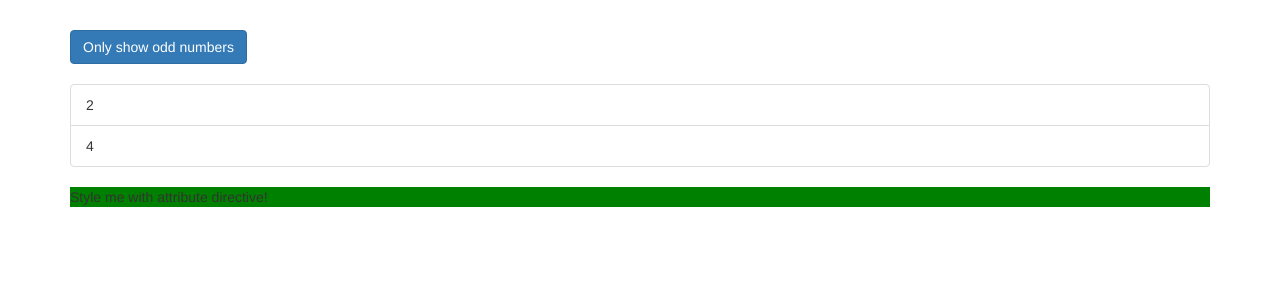
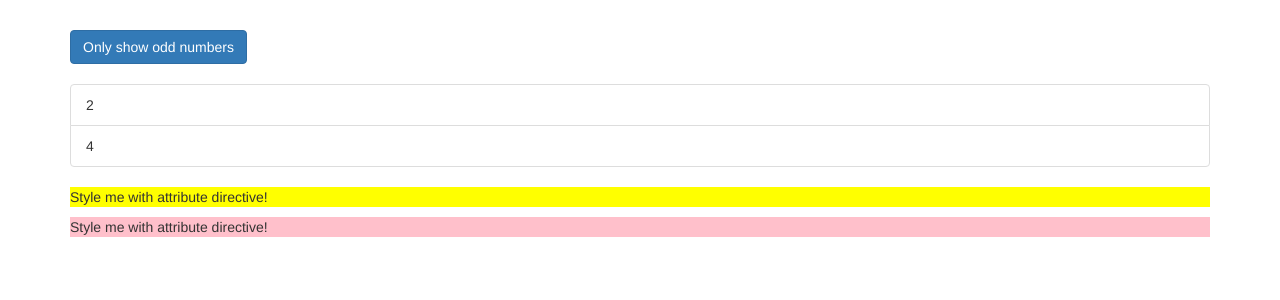
Before and after one commit to kunman93/angular-sandbox, an Angular app in the folder directives-start/: page / in a window 1280 px wide. Shown: the top 300 px of the page. Built offline with nearby package versions, Linux system fonts and the light colour scheme.

Commit message:
complete Section 7.98: Directives Deep Dive

```diff
--- a/directives-start/src/app/app.component.html
+++ b/directives-start/src/app/app.component.html
@@ -26,7 +26,12 @@
       <ng-template [ngIf]="onlyOdd">
         <p>Only odd</p>
       </ng-template>
-      <p appHighlight>Style me with attribute directive!</p>
+      <p appHighlight
+      [defaultColor]="'yellow'"
+      [highlightColor]="'green'">Style me with attribute directive!</p>
+      <p appHighlight
+      [defaultColor]="'pink'"
+      [highlightColor]="'violet'">Style me with attribute directive!</p>
     </div>
   </div>
 </div>
--- a/directives-start/src/app/directives/highlight.directive.ts
+++ b/directives-start/src/app/directives/highlight.directive.ts
@@ -1,10 +1,12 @@
-import { Directive, ElementRef, HostBinding, HostListener, OnInit, Renderer2 } from "@angular/core";
+import { Directive, ElementRef, HostBinding, HostListener, Input, OnInit, Renderer2 } from "@angular/core";
 
 @Directive({
     selector: '[appHighlight]'
 })
 export class HighlightDirective implements OnInit {
-    @HostBinding('style.backgroundColor') backgroundColor: string = 'green';
+    @Input() defaultColor: string;
+    @Input() highlightColor: string;
+    @HostBinding('style.backgroundColor') backgroundColor: string;
 
     constructor(
         private elementRef: ElementRef,
@@ -12,25 +14,14 @@ export class HighlightDirective implements OnInit {
     ) { }
 
     ngOnInit() {
-        // this.renderer.setStyle(
-        //     this.elementRef.nativeElement,
-        //     'background-color', 'green'
-        // );
+        this.backgroundColor = this.defaultColor;
     }
 
     @HostListener('mouseenter') mouseover(evenData: Event){
-        // this.renderer.setStyle(
-        //     this.elementRef.nativeElement,
-        //     'background-color', 'green'
-        // );
-        this.backgroundColor = 'green';
+        this.backgroundColor = this.highlightColor;
     }
 
     @HostListener('mouseleave') mouseleave(evenData: Event){
-        // this.renderer.setStyle(
-        //     this.elementRef.nativeElement,
-        //     'background-color', 'transparent'
-        // );
-        this.backgroundColor = 'transparent';
+        this.backgroundColor = this.defaultColor;
     }
 }
```
Also changed, not shown: 1 other file (tests, documents, lock files or other folders).
